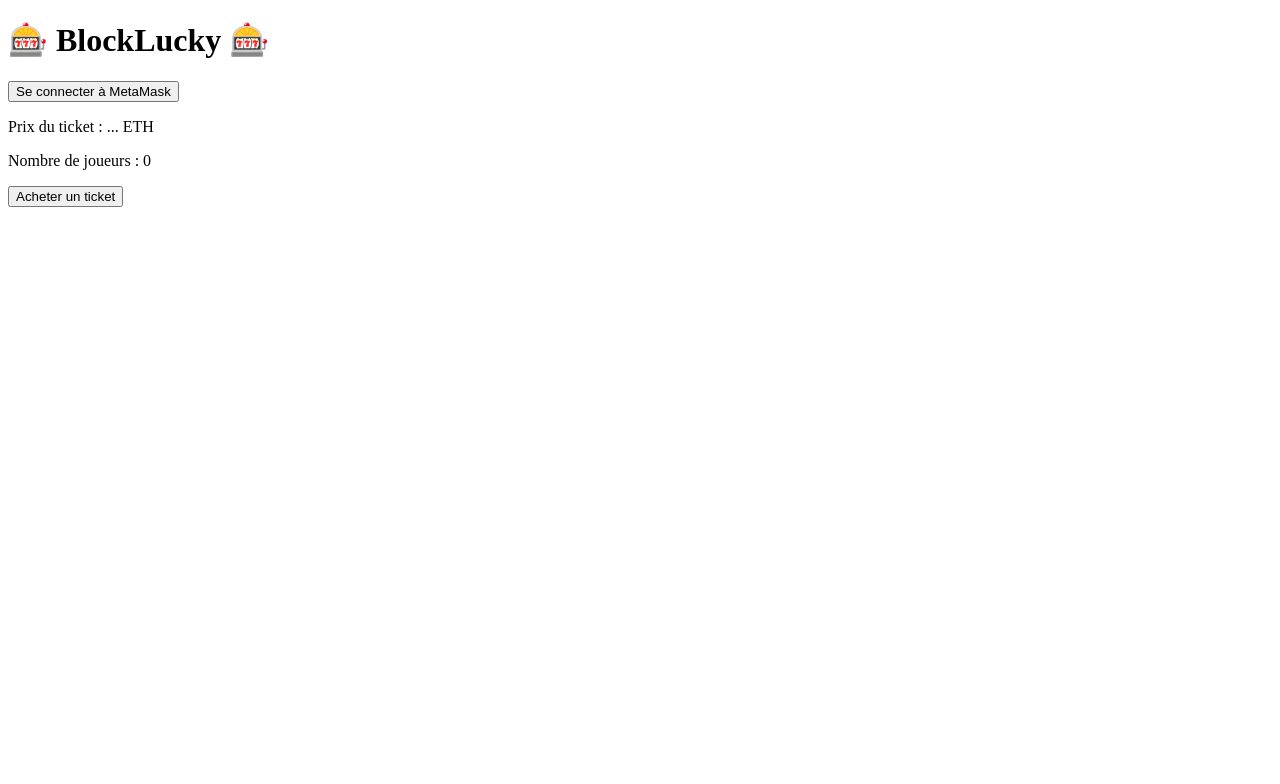
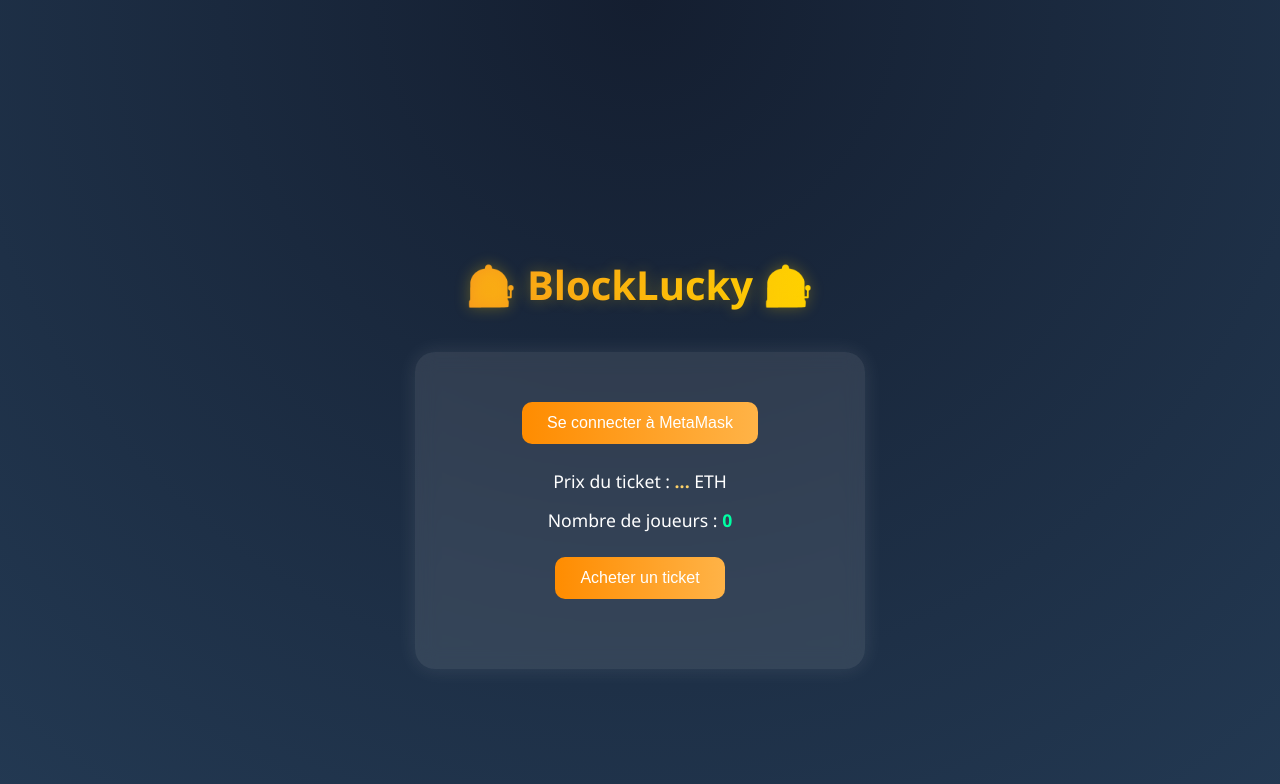
Before and after one commit to marquitoo10/blocklucky, a website: page frontend/index.html in a window 1280 px wide. Drawn offline with Linux system fonts and the light colour scheme.

Commit message:
Changement forme du site

```diff
--- a/frontend/index.html
+++ b/frontend/index.html
@@ -3,17 +3,20 @@
 <head>
   <meta charset="UTF-8">
   <title>🎰 BlockLucky - Loterie Décentralisée</title>
+  <link rel="stylesheet" href="style.css">
   <script src="https://cdn.jsdelivr.net/npm/ethers@5.7.2/dist/ethers.umd.min.js"></script>
   <script defer src="app.js"></script>
 </head>
 <body>
   <h1>🎰 BlockLucky 🎰</h1>
 
-  <button id="connectBtn">Se connecter à MetaMask</button>
-  <p>Prix du ticket : <span id="price">...</span> ETH</p>
-  <p>Nombre de joueurs : <span id="players">0</span></p>
-  <button id="buyBtn">Acheter un ticket</button>
+  <div class="container">
+    <button id="connectBtn">Se connecter à MetaMask</button>
+    <p>Prix du ticket : <span id="price">...</span> ETH</p>
+    <p>Nombre de joueurs : <span id="players">0</span></p>
+    <button id="buyBtn">Acheter un ticket</button>
 
-  <ul id="playerList"></ul>
+    <ul id="playerList"></ul>
+  </div>
 </body>
 </html>
--- a/frontend/style.css
+++ b/frontend/style.css
@@ -1,11 +1,88 @@
 body {
-    font-family: Arial, sans-serif;
-    text-align: center;
-    padding: 50px;
+  font-family: 'Segoe UI', Tahoma, Geneva, Verdana, sans-serif;
+  background: radial-gradient(circle at top, #141e30, #243b55);
+  color: #fff;
+  text-align: center;
+  padding: 50px;
+  min-height: 100vh;
+  margin: 0;
+  display: flex;
+  flex-direction: column;
+  justify-content: center;
+  align-items: center;
 }
+
+h1 {
+  font-size: 2.5rem;
+  margin-bottom: 40px;
+  background: linear-gradient(90deg, #f7971e, #ffd200);
+  -webkit-background-clip: text;
+  -webkit-text-fill-color: transparent;
+  text-shadow: 0 0 15px rgba(255, 208, 0, 0.3);
+}
+
+.container {
+  background: rgba(255, 255, 255, 0.1);
+  padding: 40px 50px;
+  border-radius: 20px;
+  box-shadow: 0 0 20px rgba(255, 255, 255, 0.1);
+  backdrop-filter: blur(10px);
+  width: 350px;
+}
+
 button {
-    padding: 10px 20px;
-    font-size: 16px;
-    margin: 10px;
-    cursor: pointer;
+  background: linear-gradient(90deg, #ff8c00, #ffb347);
+  color: #fff;
+  border: none;
+  padding: 12px 25px;
+  font-size: 16px;
+  margin: 10px;
+  border-radius: 10px;
+  cursor: pointer;
+  transition: transform 0.2s, box-shadow 0.3s;
 }
+
+button:hover {
+  transform: translateY(-3px);
+  box-shadow: 0 4px 15px rgba(255, 140, 0, 0.4);
+}
+
+p {
+  font-size: 1.1rem;
+  margin: 15px 0;
+}
+
+#price {
+  font-weight: bold;
+  color: #ffd369;
+}
+
+#players {
+  font-weight: bold;
+  color: #00ffa3;
+}
+
+ul {
+  list-style: none;
+  padding: 0;
+  margin-top: 20px;
+  text-align: left;
+}
+
+li {
+  background: rgba(255, 255, 255, 0.08);
+  padding: 10px 15px;
+  margin-bottom: 8px;
+  border-radius: 8px;
+  font-size: 0.9rem;
+  word-wrap: break-word;
+}
+
+@keyframes fadeIn {
+  from { opacity: 0; transform: translateY(10px); }
+  to { opacity: 1; transform: translateY(0); }
+}
+
+.container, button, li {
+  animation: fadeIn 0.6s ease forwards;
+}
```
